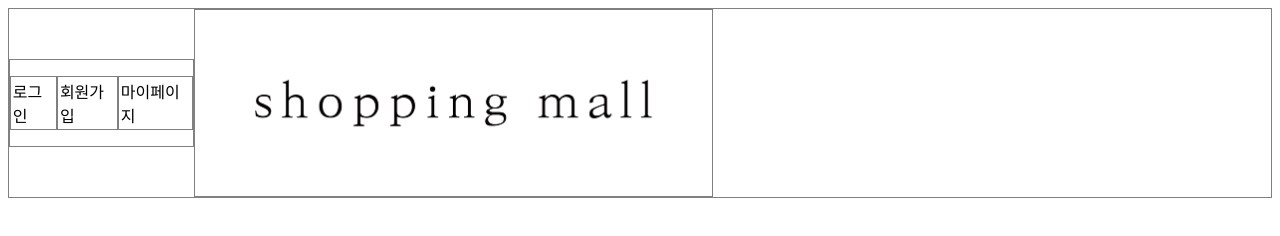
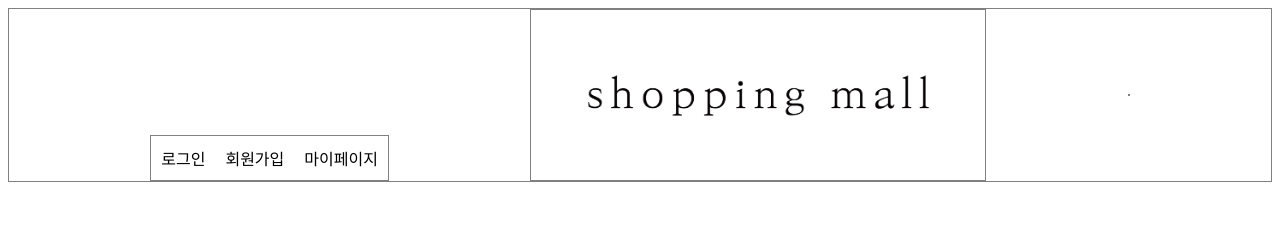
Before and after one commit to eun6/ShoppingMall, a plain HTML site: page html/header.html in a window 1280 px wide. Drawn offline with Linux system fonts and the light colour scheme.

Commit message:
서식추가, 헤더 위치 조정

```diff
--- a/html/css/header.css
+++ b/html/css/header.css
@@ -2,24 +2,28 @@
     border: 1px solid gray;
     margin-bottom: 1%;
     display: flex;
-
     align-items: center;
+    justify-content :space-evenly;
 }
 
 #sub-header {
     display: flex;
-    justify-content : space-evenly;
+    align-self: flex-end;
     border: 1px solid gray;
+
+}
+
+#sub-header p{
+    margin : 10px;
 }
 
 #Logo {
-    width: 35%;
-    height: 35%;
+    width: 30%;
+    height: 30%;
     padding : 3%;
     border: 1px solid gray;
 }
 
-#Login, #Join, #Mypage  {
+#hi {
     border: 1px solid gray;
-    padding: 1%;
 }
--- a/html/css/index.css
+++ b/html/css/index.css
@@ -1,5 +1,6 @@
 * {
     text-align: center;
+    font-family: "NANUMSQUAREROUND", serif;
 }
 
 #main-navigation {
--- a/html/header.html
+++ b/html/header.html
@@ -1,5 +1,8 @@
 <header id="main-header">
-    <div id="sub-header"><p id="Login">로그인</p><p id="Join">회원가입</p><p id="Mypage">마이페이지</p></div>
+    <div id="sub-header">
+        <p id="Login">로그인</p><p id="Join">회원가입</p><p id="Mypage">마이페이지</p>
+    </div>
     <img id = "Logo", src="/img/shoppingMall3.png"/>
+    <div id="hi"></div>
 </header>
 <link href="css/header.css" type="text/css" rel="stylesheet"/>
```
